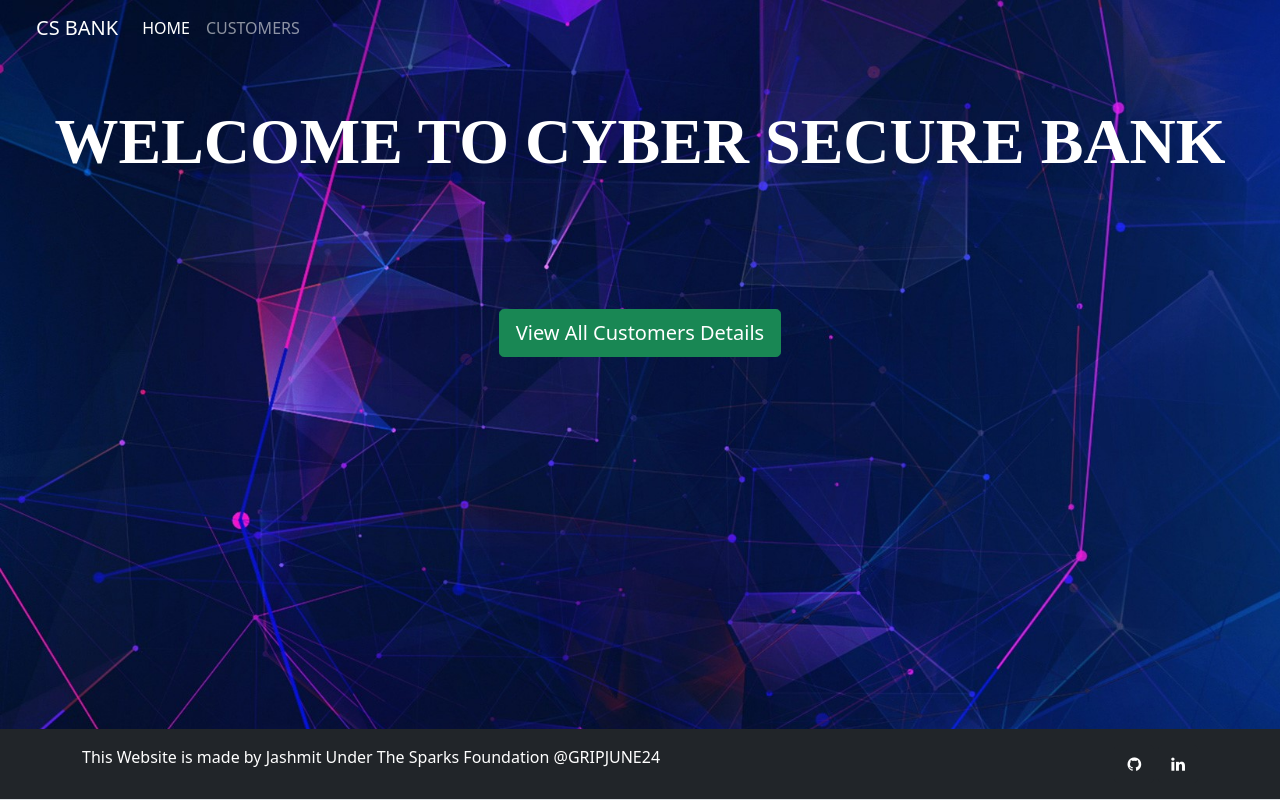
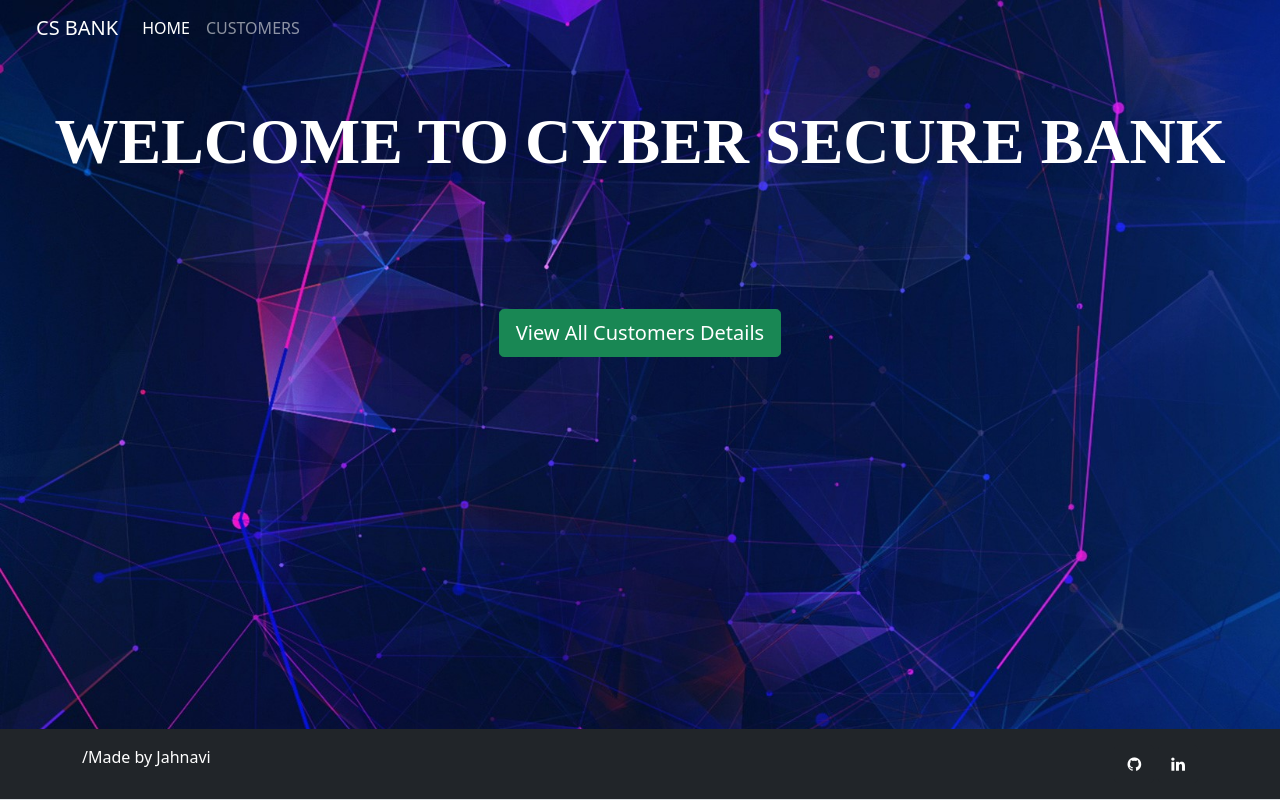
Before and after one commit to K-Jahnavi/Bank-with-CT, a plain HTML site: page index.html in a window 1280 px wide. Drawn offline with nearby package versions, Linux system fonts and the light colour scheme.

Commit message:
Update index.html

```diff
--- a/index.html
+++ b/index.html
@@ -48,7 +48,7 @@
 
     <footer class="footer mt-auto py-3 bg-body-tertiary border-bottom border-bottom-dark bg-dark fixed-bottom" data-bs-theme="dark">
         <div class="container d-flex justify-content-between">
-          <span class="text-body-secondary">This Website is made by Jashmit Under The Sparks Foundation @GRIPJUNE24</span>
+          <span class="text-body-secondary">/Made by Jahnavi</span>
           <span class="text-body-secondary">
             <link rel="stylesheet"
                 href="https://cdnjs.cloudflare.com/ajax/libs/font-awesome/4.7.0/css/font-awesome.min.css">
```
